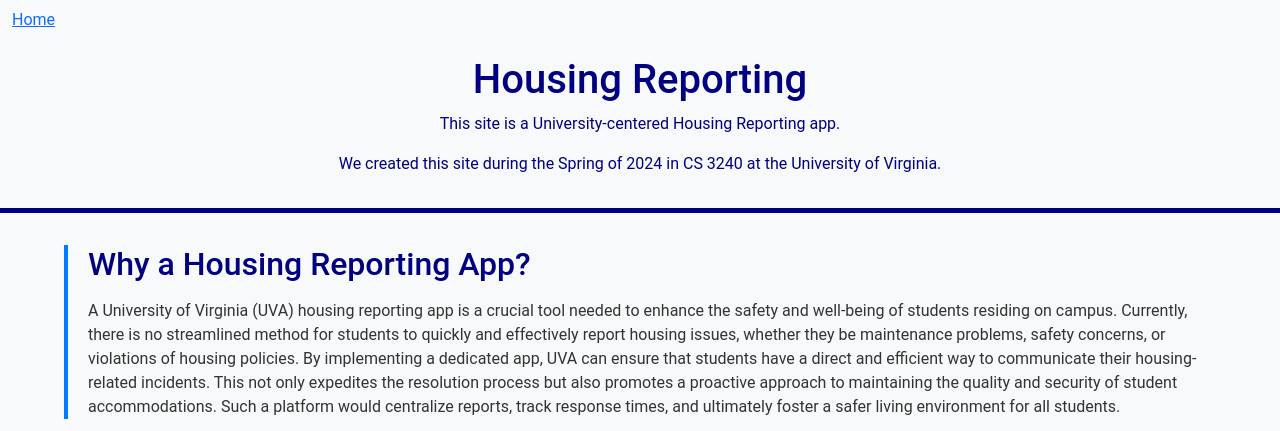
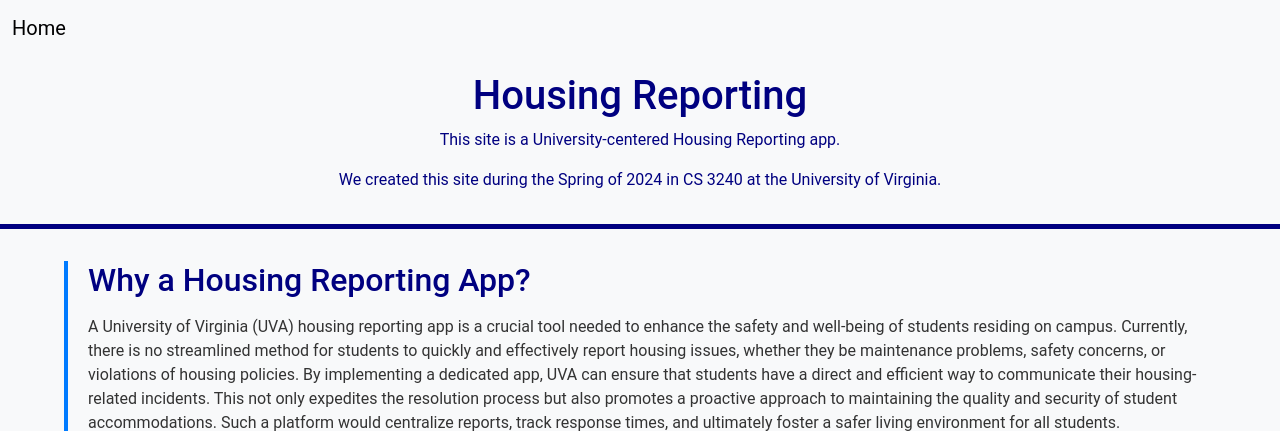
Before and after one commit to l1steven/HousingReports, a Django app: page /about/ in a window 1280 px wide. Shown: the top 431 px of the page. Run offline with Django 4.2, Linux system fonts and the light colour scheme; parts of the project's set-up code (start-up, migrations or seed data) failed here and were passed over; some libraries are stand-ins or nearby versions.

Commit message:
changing the about us super quick

```diff
--- a/loginApp/templates/loginApp/about.html
+++ b/loginApp/templates/loginApp/about.html
@@ -102,11 +102,7 @@
 <body>
     <nav class="navbar navbar-expand-lg navbar-light bg-light">
         <div class="container-fluid">
-           <ul class="navbar-nav">
-                    <li class="nav-item">
-                        <a href="/">Home</a>
-                    </li>
-           </ul>
+            <a class="navbar-brand" href="/">Home</a>
         </div>
     </nav>
     <div class="top-header">
```
